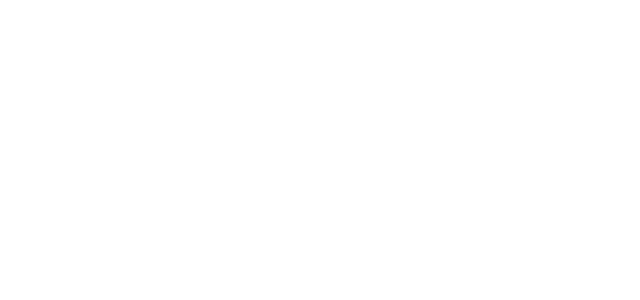
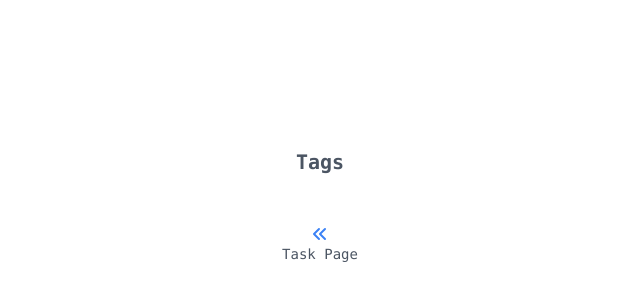
Before and after one commit to kazu-S-1110/react-query-todo_210816, a React (Create React App) app: page /tags in a window 1280 px wide. Shown: the part 194-494 px from the top of the page, without its empty margins (320-960 px from the left). Built offline with nearby package versions, Linux system fonts and the light colour scheme.

Commit message:
tagページを実装。refetchIntervalも学習。もっとuseQueryを調べたい！

```diff
--- a/src/App.tsx
+++ b/src/App.tsx
@@ -2,6 +2,7 @@ import { VFC } from 'react'
 import { QueryClient, QueryClientProvider } from 'react-query'
 import { ReactQueryDevtools } from 'react-query/devtools'
 import { BrowserRouter, Route, Switch } from 'react-router-dom'
+import { MainTag } from './components/MainTag'
 import { MainTask } from './components/MainTask'
 
 const queryClient = new QueryClient({
@@ -22,6 +23,9 @@ const App: VFC = () => {
             <Route exact path="/">
               <MainTask />
             </Route>
+            <Route exact path="/tags">
+              <MainTag />
+            </Route>
           </Switch>
         </BrowserRouter>
         <ReactQueryDevtools initialIsOpen={false} />
--- /dev/null
+++ b/src/components/MainTag.tsx
@@ -0,0 +1,18 @@
+import { ChevronDoubleLeftIcon } from '@heroicons/react/solid'
+import { VFC } from 'react'
+import { useHistory } from 'react-router-dom'
+
+export const MainTag: VFC = () => {
+  const history = useHistory()
+  console.log('MainTagがレンダリングされました')
+  return (
+    <>
+      <p className="mb-10 text-xl font-bold">Tags</p>
+      <ChevronDoubleLeftIcon
+        onClick={() => history.push('/')}
+        className="h-5 w-5 mt-2 text-blue-500 cursor-pointer"
+      />
+      <p>Task Page</p>
+    </>
+  )
+}
--- a/src/hooks/useQueryTasks.ts
+++ b/src/hooks/useQueryTasks.ts
@@ -13,5 +13,6 @@ export const useQueryTasks = () => {
     queryKey: 'tasks',
     queryFn: getTasks,
     staleTime: 0,
+    // refetchInterval: 5000, //再度APIへ取得しに行くインターバルを指定することが可能
   })
 }
```
